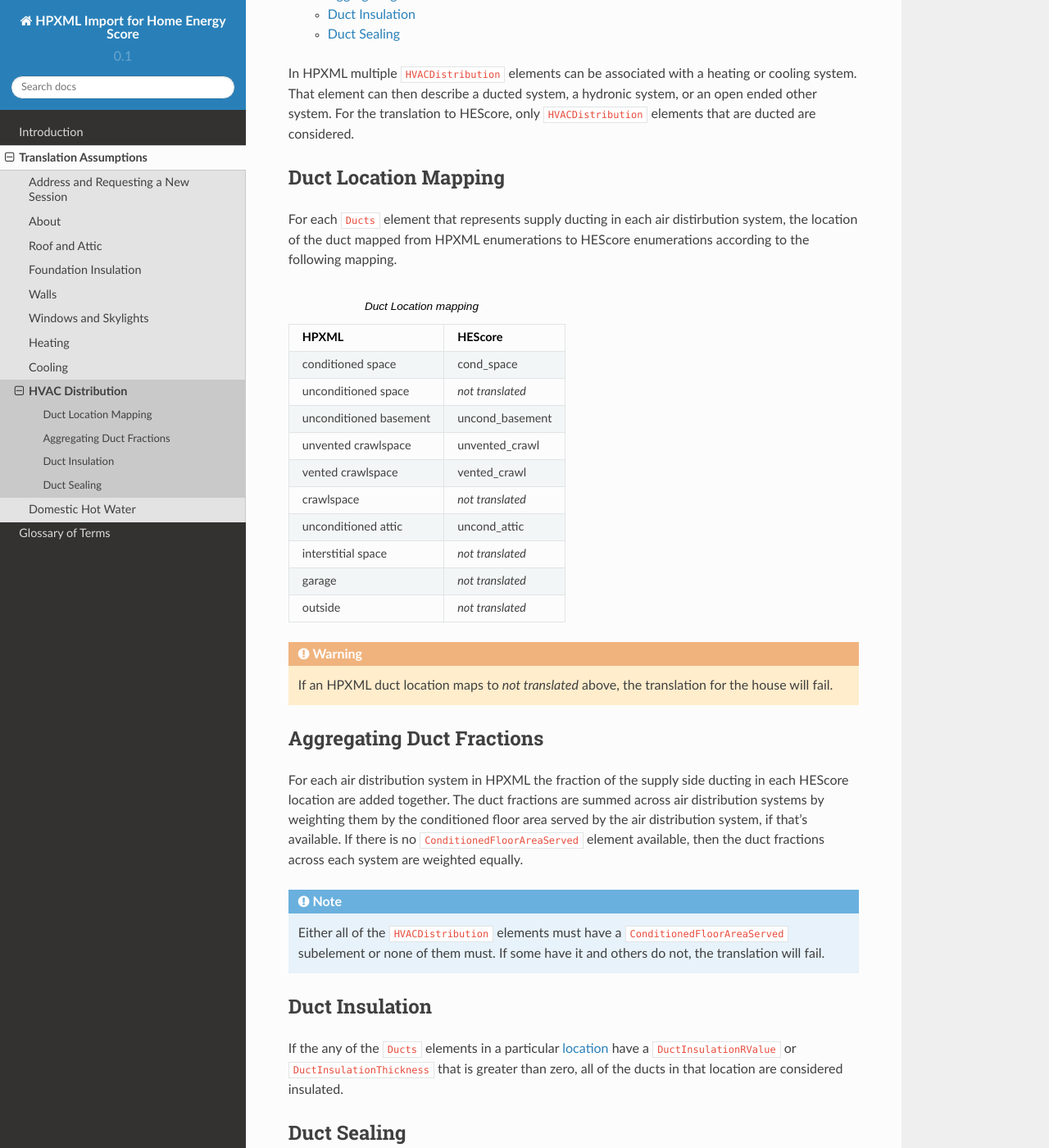
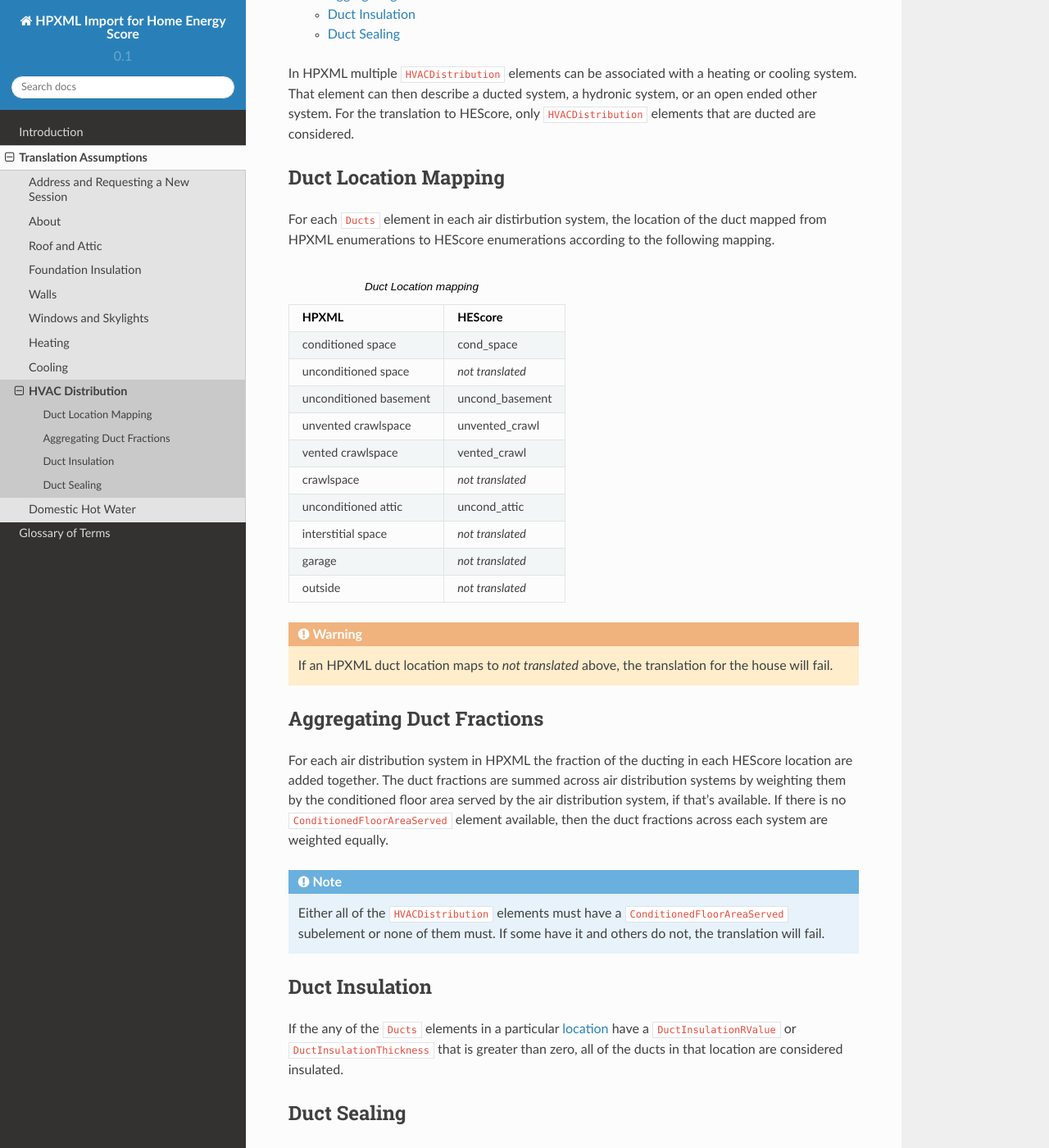
Before and after one commit to NREL/hescore-hpxml, a Sphinx documentation site: the page built from docs/source/translation/hvac_distribution.rst, in a window 1280 px wide and 1400 px high, scrolled down 262 px. Shown: the whole window at 82% size. Built offline with Sphinx 7.4.7 and the Read the Docs theme 2.0.0, drawn with Linux system fonts in a browser that asks for light colours; formulas are drawn with MathJax 3.

Commit message:
Removing requirement for only supply side ducts being considered in duct calculations. #7

```diff
--- a/docs/source/translation/hvac_distribution.rst
+++ b/docs/source/translation/hvac_distribution.rst
@@ -13,9 +13,9 @@
 Duct Location Mapping
 *********************
 
-For each ``Ducts`` element that represents supply ducting in each air
-distirbution system, the location of the duct mapped from HPXML enumerations to
-HEScore enumerations according to the following mapping.
+For each ``Ducts`` element in each air distirbution system, the location of the
+duct mapped from HPXML enumerations to HEScore enumerations according to the
+following mapping.
 
 .. table:: Duct Location mapping
 
@@ -42,11 +42,11 @@
 Aggregating Duct Fractions
 **************************
 
-For each air distribution system in HPXML the fraction of the supply side
-ducting in each HEScore location are added together. The duct fractions are
-summed across air distribution systems by weighting them by the conditioned
-floor area served by the air distribution system, if that's available. If there
-is no ``ConditionedFloorAreaServed`` element available, then the duct fractions
+For each air distribution system in HPXML the fraction of the ducting in each
+HEScore location are added together. The duct fractions are summed across air
+distribution systems by weighting them by the conditioned floor area served by
+the air distribution system, if that's available. If there is no
+``ConditionedFloorAreaServed`` element available, then the duct fractions
 across each system are weighted equally.
 
 .. note::
```
Also changed, not shown: other parts of docs/source/translation/hvac_distribution.rst (+1 -1 lines), 1 other file.
